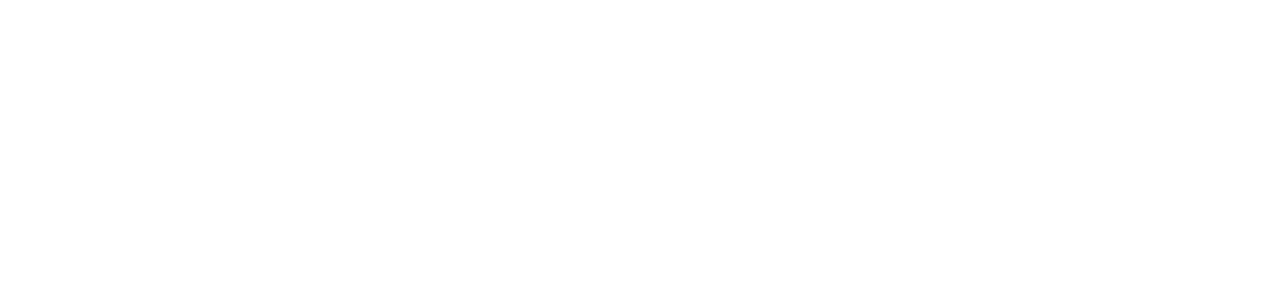
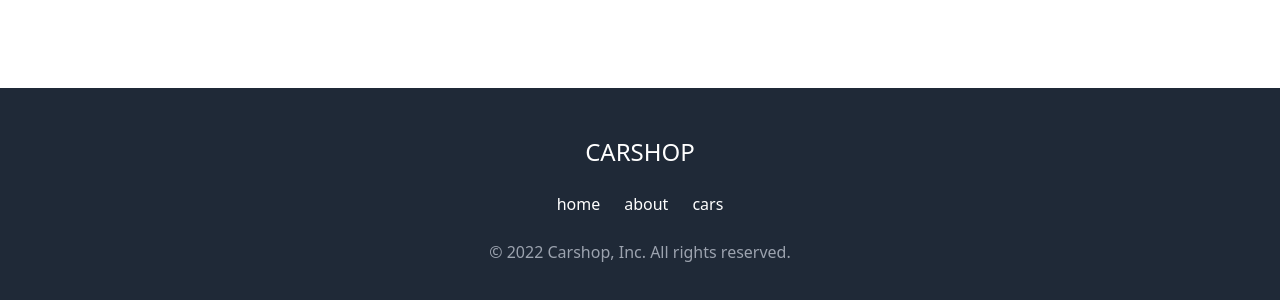
Before and after one commit to MartinIsProgramming/ha-front-final-project, a Next.js app: page / in a window 1280 px wide. Shown: the part 776-1076 px from the top of the page. Before the commit the page ends 864 px from the top, so only its background shows below. Built offline with nearby package versions, Linux system fonts and the light colour scheme.

Commit message:
add footer

```diff
--- /dev/null
+++ b/components/Footer.js
@@ -0,0 +1,35 @@
+import Link from 'next/link';
+
+const navigation = [
+  { label: 'home', href: '/' },
+  { label: 'about', href: '/about' },
+  { label: 'cars', href: '/cars' },
+];
+
+const Footer = () => {
+  return (
+    <footer className="bg-gray-800">
+      <div className="flex flex-col items-center py-12 mx-auto space-y-4 max-w-7xl">
+        <Link href="/">
+          <a className="text-2xl text-white">CARSHOP</a>
+        </Link>
+        <ul className="flex items-center justify-center">
+          {navigation.map(({ label, href }) => (
+            <li
+              className="py-2 mx-3 text-white rounded hover:underline"
+              key={label}
+            >
+              <Link href={href}>{label}</Link>
+            </li>
+          ))}
+        </ul>
+        <p className="mt-8 text-base text-center text-gray-400">
+          &copy; {`${new Date().getFullYear()}`} Carshop, Inc. All rights
+          reserved.
+        </p>
+      </div>
+    </footer>
+  );
+};
+
+export default Footer;
--- a/pages/_app.js
+++ b/pages/_app.js
@@ -1,11 +1,13 @@
 import '../styles/globals.css';
 import Navigation from '../components/Navigation';
+import Footer from '../components/Footer';
 
 function MyApp({ Component, pageProps }) {
   return (
     <>
       <Navigation />
       <Component {...pageProps} />
+      <Footer />
     </>
   );
 }
```
